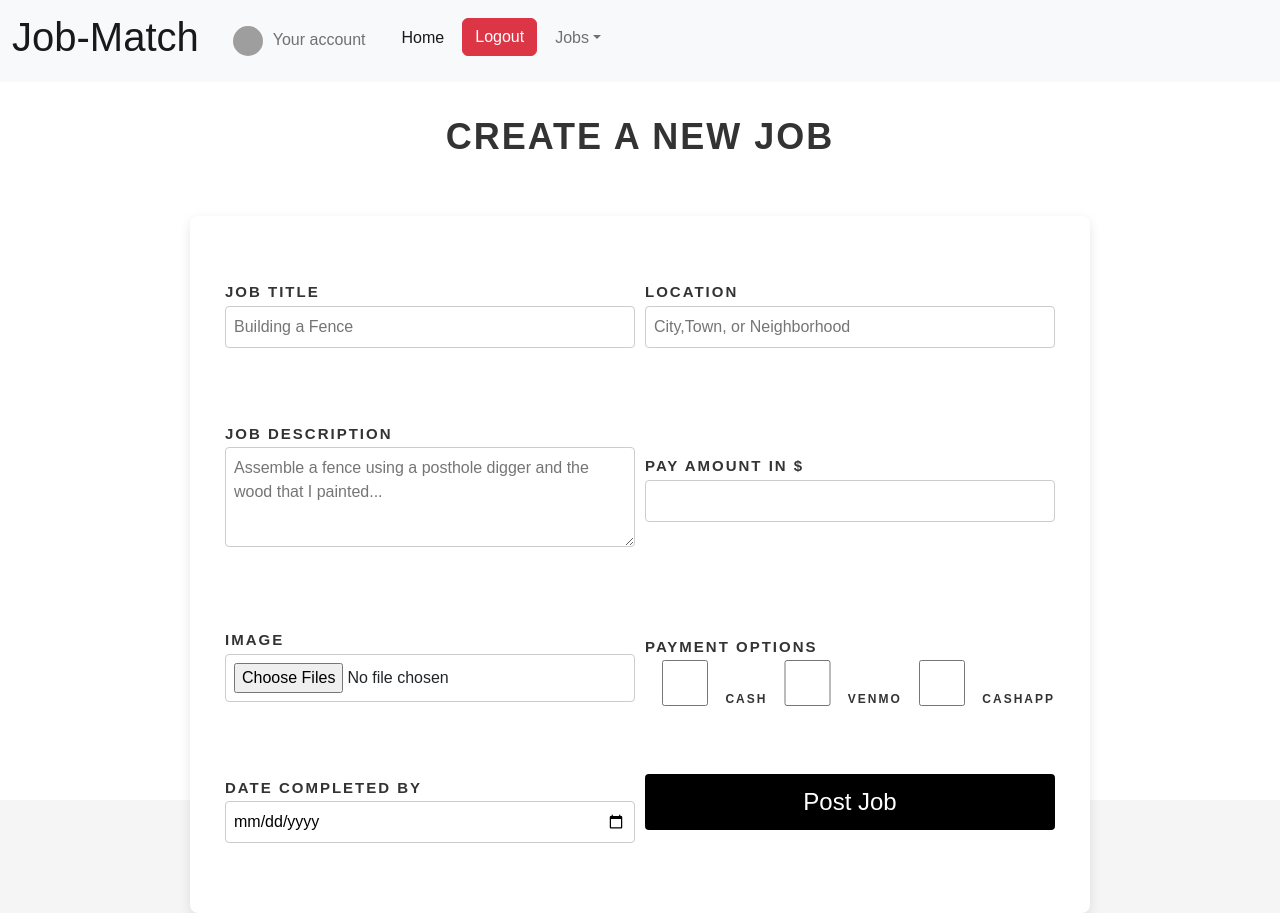
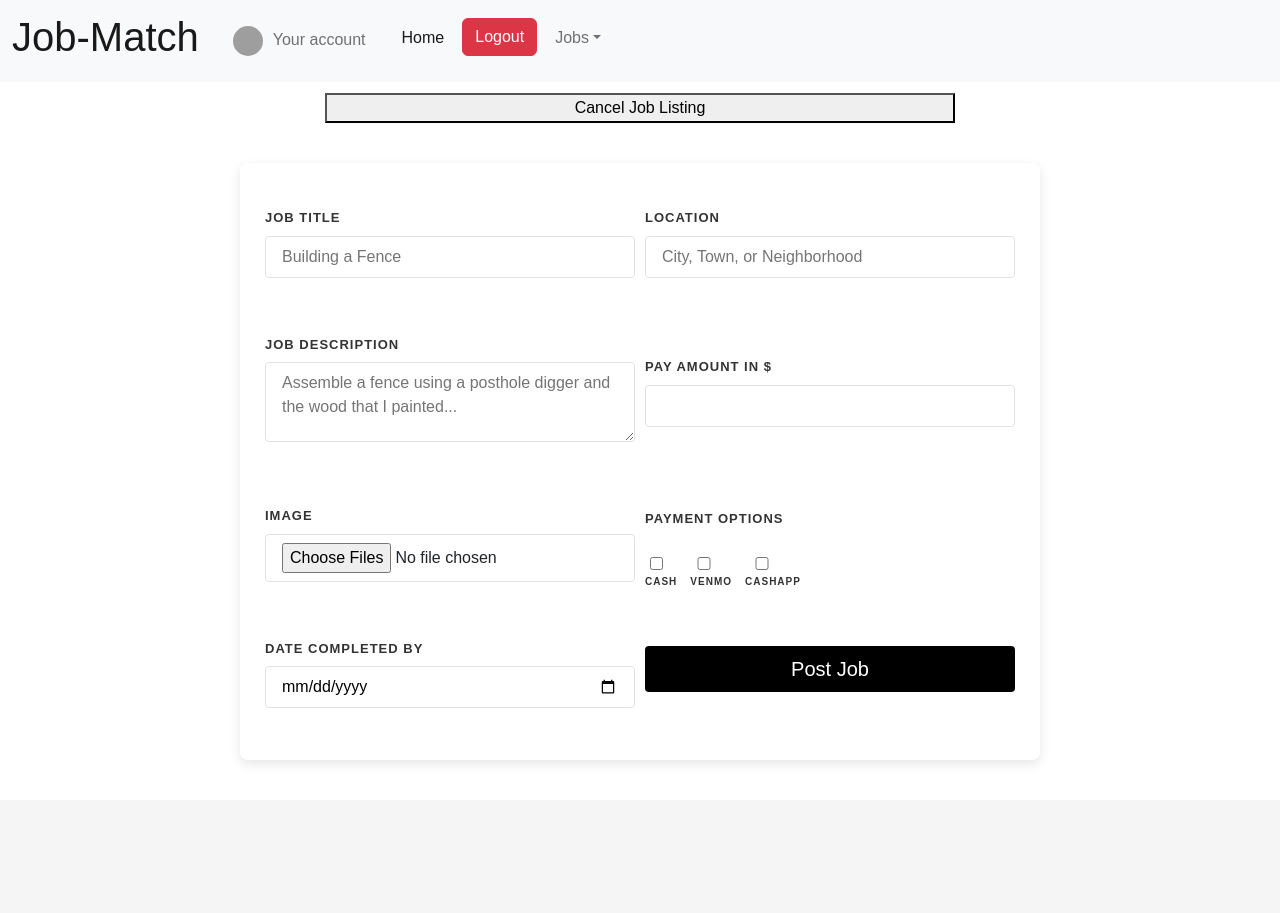
Before and after one commit to evanwalther1/Job-Match, a React (Vite) app: page /create-job in a window 1280 px wide. After the commit the page ends 800 px from the top, so only its background shows below. Built offline with nearby package versions, Linux system fonts and the light colour scheme; no server answers; grey boxes are pictures that could not be loaded; the HTML template or start-up script is replaced by a standard one.

Commit message:
67% done

```diff
--- a/src/components/JobPostForm.tsx
+++ b/src/components/JobPostForm.tsx
@@ -1,13 +1,15 @@
-import React, { useEffect, useState } from "react";
-import { Link } from "react-router-dom";
+import React, { useState } from "react";
 import styles from "/src/css.styles/JobPostForm.module.css";
 import classNames from "classnames";
 import { auth, storage } from "../firebase";
-import popupStyles from "/src/css.styles/Popup.module.css";
 import { addJob } from "../FirebaseServices";
 import { ref, uploadBytes } from "firebase/storage";
-const JobPostForm = () => {
-  const [isOpen, setOpen] = useState(false);
+
+interface JobPostFormProps {
+  onClose: () => void;
+}
+
+const JobPostForm = ({ onClose }: JobPostFormProps) => {
   //New Job States
   const [newJobTitle, setNewJobTitle] = useState("");
   const [newJobDate, setNewJobDate] = useState("");
@@ -40,8 +42,8 @@ const JobPostForm = () => {
       setCashAccept(false);
       setVenmoAccept(false);
       setCashAppAccept(false);
-      setOpen(true);
       uploadFile(jobID);
+      onClose();
     } catch (err) {
       console.error(err);
     }
@@ -60,52 +62,88 @@ const JobPostForm = () => {
       }
     }
   };
+
   return (
-    <>
-      <div className={styles.formContainer}>
-        <div>
-          <label>Create a New Job</label>
+    <div
+      className={classNames(
+        styles.formContainer,
+        "bg-white shadow-xl rounded-lg p-6 w-full max-w-md mx-auto"
+      )}
+    >
+      <div className={styles.inputGroup}>
+        <button className={styles.cancelButton} onClick={onClose}>
+          Cancel Job Listing
+        </button>
       </div>
       <div className={styles.formBox}>
         <div className={styles.inputGroup}>
-            <label htmlFor="title">Job Title</label>
+          <label
+            htmlFor="title"
+            className="block text-sm font-medium text-gray-700 mb-2"
+          >
+            Job Title
+          </label>
           <input
             id="title"
             placeholder="Building a Fence"
             value={newJobTitle}
             onChange={(e) => setNewJobTitle(e.target.value)}
-            ></input>
+            className="w-full px-3 py-2 border border-gray-300 rounded-md focus:outline-none focus:ring-2 focus:ring-blue-500"
+          />
         </div>
         <div className={styles.inputGroup}>
-            <label htmlFor="location">Location</label>
+          <label
+            htmlFor="location"
+            className="block text-sm font-medium text-gray-700 mb-2"
+          >
+            Location
+          </label>
           <input
             id="location"
-              placeholder="City,Town, or Neighborhood"
+            placeholder="City, Town, or Neighborhood"
             value={newJobLocation}
             onChange={(e) => setNewJobLocation(e.target.value)}
-            ></input>
+            className="w-full px-3 py-2 border border-gray-300 rounded-md focus:outline-none focus:ring-2 focus:ring-blue-500"
+          />
         </div>
         <div className={styles.inputGroup}>
-            <label htmlFor="description">Job Description</label>
+          <label
+            htmlFor="description"
+            className="block text-sm font-medium text-gray-700 mb-2"
+          >
+            Job Description
+          </label>
           <div className={styles.description}>
             <textarea
               id="description"
               placeholder="Assemble a fence using a posthole digger and the wood that I painted..."
               value={newJobDescription}
               onChange={(e) => setNewJobDescription(e.target.value)}
-              ></textarea>
+              className="w-full px-3 py-2 border border-gray-300 rounded-md focus:outline-none focus:ring-2 focus:ring-blue-500 h-24"
+            />
           </div>
         </div>
         <div className={styles.inputGroup}>
-            <label htmlFor="amount">Pay Amount in $</label>
+          <label
+            htmlFor="amount"
+            className="block text-sm font-medium text-gray-700 mb-2"
+          >
+            Pay Amount in $
+          </label>
           <input
             id="amount"
             type="number"
             onChange={(e) => setNewPaymentAmount(Number(e.target.value))}
-            ></input>
+            className="w-full px-3 py-2 border border-gray-300 rounded-md focus:outline-none focus:ring-2 focus:ring-blue-500"
+          />
         </div>
         <div className={styles.inputGroup}>
-            <label htmlFor="images">Image</label>
+          <label
+            htmlFor="images"
+            className="block text-sm font-medium text-gray-700 mb-2"
+          >
+            Image
+          </label>
           <input
             id="images"
             type="file"
@@ -113,65 +151,78 @@ const JobPostForm = () => {
             onChange={(e) =>
               setImages(e.target.files ? Array.from(e.target.files) : [])
             }
-            ></input>
+            className="w-full px-3 py-2 border border-gray-300 rounded-md focus:outline-none focus:ring-2 focus:ring-blue-500"
+          />
         </div>
         <div className={styles.inputGroup}>
-            <label>Payment Options</label>
-            <div className={styles.paymentGroup}>
+          <label className="block text-sm font-medium text-gray-700 mb-2">
+            Payment Options
+          </label>
+          <div className={classNames(styles.paymentGroup, "flex space-x-4")}>
+            <label htmlFor="cash" className="inline-flex items-center">
               <input
                 type="checkbox"
                 id="cash"
                 value="Cash"
                 checked={cashAccept}
                 onChange={(e) => setCashAccept(e.target.checked)}
+                className="mr-2"
               />
-              <label htmlFor="cash"> Cash </label>
+              Cash
+            </label>
+            <label htmlFor="venmo" className="inline-flex items-center">
               <input
                 type="checkbox"
                 id="venmo"
                 value="Venmo"
                 checked={venmoAccept}
                 onChange={(e) => setVenmoAccept(e.target.checked)}
+                className="mr-2"
               />
-              <label htmlFor="venmo"> Venmo </label>
+              Venmo
+            </label>
+            <label htmlFor="cashapp" className="inline-flex items-center">
               <input
                 type="checkbox"
                 id="cashapp"
                 value="CashApp"
                 checked={cashAppAccept}
                 onChange={(e) => setCashAppAccept(e.target.checked)}
+                className="mr-2"
               />
-              <label htmlFor="cashapp"> CashApp </label>
+              CashApp
+            </label>
           </div>
         </div>
         <div className={styles.inputGroup}>
-            <label htmlFor="date">Date Completed by</label>
+          <label
+            htmlFor="date"
+            className="block text-sm font-medium text-gray-700 mb-2"
+          >
+            Date Completed by
+          </label>
           <input
             id="date"
             type="date"
             value={newJobDate}
             onChange={(e) => setNewJobDate(e.target.value)}
-            ></input>
+            className="w-full px-3 py-2 border border-gray-300 rounded-md focus:outline-none focus:ring-2 focus:ring-blue-500"
+          />
         </div>
         <div className={styles.inputGroup}>
           <div className={styles.postButton}>
-              <button onClick={onPostJob}>Post Job</button>
+            <button
+              onClick={() => {
+                onPostJob();
+                onClose();
+              }}
+            >
+              Post Job
+            </button>
           </div>
         </div>
       </div>
-        <div>
-          {isOpen && (
-            <div className={popupStyles.popupOverlay}>
-              <div className={popupStyles.popupContent}>
-                <h2>Job Created! Way to Go!</h2>
-                <p>You can now see your job under active jobs</p>
-                <button onClick={() => setOpen(false)}>Close</button>
     </div>
-            </div>
-          )}
-        </div>
-      </div>
-    </>
   );
 };
 
--- a/src/css.styles/JobPostForm.module.css
+++ b/src/css.styles/JobPostForm.module.css
@@ -1,17 +1,15 @@
 /*JobPostForm.module.css*/
 
-.formContainer{
+.formContainer {
   display: flex;
   justify-content: flex-start;
   align-items: center;
   height: 100vh;
   background-color: #ffffff;
   flex-direction: column;
-  gap: 50px;
-  padding-top: 5rem;
+  gap: 20px; /* Reduced gap */
+  padding-top: 5.5rem; /* Reduced padding at the top */
 }
-
-
 
 /* Box that holds the post form */
 .formBox {
@@ -19,9 +17,9 @@
   display: flex;
   justify-content: center;
   align-items: center;
-    max-width: 900px;
-    width:100%;
-    padding: 30px;
+  max-width: 800px; /* Reduced max-width */
+  width: 100%;
+  padding: 20px; /* Reduced padding */
   background-color: #ffffff;
   border-radius: 8px;
   margin-bottom: 1px;
@@ -30,122 +28,134 @@
 
 /* Styling for each input group */
 .inputGroup {
-    display:flex;
-    margin-bottom: 20px;
+  display: flex;
+  margin-bottom: 15px; /* Reduced bottom margin */
   flex-direction: column;
-    padding:5px;
-    width:50%
+  padding: 5px;
+  width: 50%;
 }
 
-  .description textarea{
-    height:100px;
+.description textarea {
+  height: 80px; /* Reduced textarea height */
 }
 
 /* Styling for the submit button */
-  .postButton button{
+.postButton button {
   width: 100%;
   text-align: center;
-    padding: 10px;
+  padding: 8px; /* Reduced padding */
   background-color: black;
   border: none;
   color: #fff;
   border-radius: 4px;
   border-color: red;
-    font-size: 24px;
+  font-size: 20px; /* Reduced font size */
   cursor: pointer;
   transition: background-color 0.3s ease;
 }
+
+
+/* Optionally, you can add a different class for the cancel button */
+.cancelButton button {
+  background-color: #f44336; /* Red background for cancel */
+}
+
+/* Hover effect for cancel button */
+.cancelButton button:hover {
+  background-color: #d32f2f !important;
+}
+
 .paymentGroup {
-    display:flex;
+  display: flex;
   flex-direction: row;
 }
 
 .formContainer label {
-    font-size: 36px;
+  font-size: 28px; /* Reduced font size */
   font-weight: bold;
   color: #333; /* Darker shade for contrast */
   text-align: center;
   justify-content: center;
   display: block;
   margin-bottom: 2px;
-    margin-top: 30px;
+  margin-top: 20px; /* Reduced margin-top */
   text-transform: uppercase;
-    letter-spacing: 2px;
+  letter-spacing: 1px; /* Reduced letter-spacing */
   position: relative;
   z-index: 1;
 }
 
 .formBox label {
-    font-size: 12px;
+  font-size: 10px; /* Reduced font size */
   font-weight: bold;
   color: #333; /* Darker shade for contrast */
   text-align: left;
   display: block;
   margin-bottom: 2px;
   text-transform: uppercase;
-    letter-spacing: 2px;
+  letter-spacing: 1px; /* Reduced letter-spacing */
   position: relative;
   z-index: 1;
 }
 
 .inputGroup label {
-    font-size: 15px;
+  font-size: 13px; /* Reduced font size */
   font-weight: bold;
   color: #333; /* Darker shade for contrast */
   text-align: left;
   display: block;
   margin-bottom: 2px;
   text-transform: uppercase;
-    letter-spacing: 2px;
+  letter-spacing: 1px; /* Reduced letter-spacing */
   position: relative;
   z-index: 1;
 }
 
 .paymentGroup label {
-    font-size: 12px;
+  font-size: 10px; /* Reduced font size */
   font-weight: bold;
   color: #333; /* Darker shade for contrast */
   text-align: left;
   display: block;
   margin-bottom: 2px;
-    letter-spacing: 2px;
+  letter-spacing: 1px; /* Reduced letter-spacing */
   position: relative;
   z-index: 1;
 }
 
 .formBox input {
   width: 100%;
-    padding: 8px;
+  padding: 6px; /* Reduced padding */
   border: 1px solid #cccccc;
-    margin-bottom: 15px; /* Overrides both above */
+  margin-bottom: 12px; /* Reduced margin-bottom */
   border-radius: 4px;
 }
 
-  .inputGroup input,textarea {
+.inputGroup input, textarea {
   width: 100%;
-    padding: 8px;
+  padding: 6px; /* Reduced padding */
   border: 1px solid #cccccc;
-    margin-bottom: 15px; /* Overrides both above */
+  margin-bottom: 12px; /* Reduced margin-bottom */
   border-radius: 4px;
 }
-  .paymentGroup input{
+
+.paymentGroup input {
   width: 50%;
-    padding: 8px;
+  padding: 6px; /* Reduced padding */
   border: 1px solid #cccccc;
-    margin-bottom: 4px; /* Overrides both above */
+  margin-bottom: 4px; /* Reduced margin-bottom */
   border-radius: 4px;
 }
 
 .inputGroup link {
   width: 50%;
-    padding: 10px;
+  padding: 8px; /* Reduced padding */
   border: none;
   color: #fff;
   border-radius: 4px;
-    font-size: 16px;
+  font-size: 14px; /* Reduced font size */
   cursor: pointer;
 }
-
 
 .postButton button:hover {
   background-color: #09a1d3 !important;
```
Also changed, not shown: src/components/Layout.tsx (+3 -10 lines), src/components/MainContent.tsx (+9 -0 lines), src/pages/JobSearch.tsx (+68 -7 lines). Lines whose indentation alone changed are shown as unchanged.
